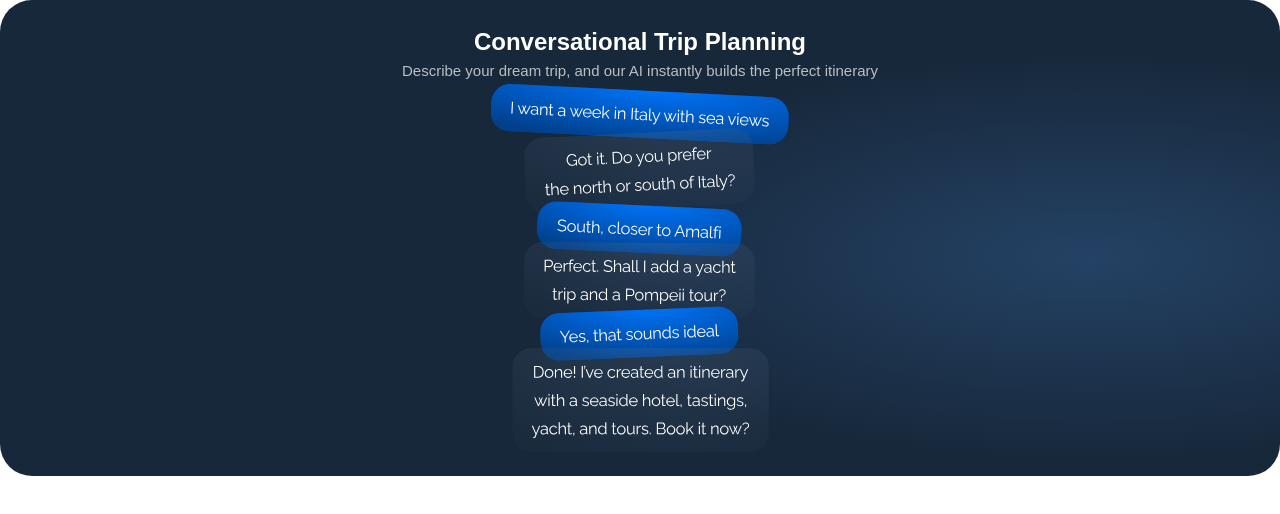
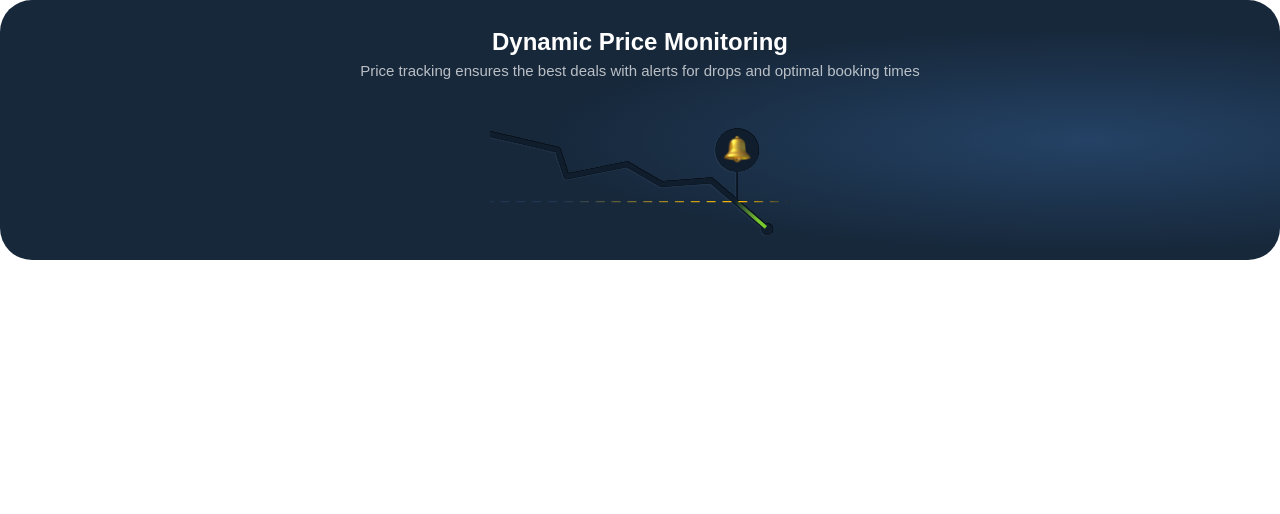
Before and after one commit to elghanbibadr/nuvia, a Next.js app: page / in a window 1280 px wide. Shown: the top 514 px of the page. Built offline with nearby package versions, Linux system fonts and the light colour scheme.

Commit message:
created dynamic price monitoring card

```diff
--- /dev/null
+++ b/app/componenets/DynamicPriceMonitoring.jsx
@@ -0,0 +1,19 @@
+import React from 'react'
+import Card from './Card'
+import Image from 'next/image'
+import priceMonitoring from "@/public/priceMonitoring.svg"
+
+const DynamicPriceMonitoring = () => {
+  return (
+    <Card >
+      <h4>Dynamic Price Monitoring</h4>
+      <p className='text-white/70 text-center font-normal text-[15px] leading-normal'>
+ Price tracking ensures the best deals with alerts for drops and optimal booking times
+      </p>
+
+      <Image className='mx-auto mt-10' src={priceMonitoring} height={300} width={300} alt=''  />
+    </Card>
+  )
+}
+
+export default DynamicPriceMonitoring
--- a/app/page.js
+++ b/app/page.js
@@ -1,11 +1,12 @@
 import React from 'react'
 import ConversationalTipCard from './componenets/ConversationalTipCard'
+import DynamicPriceMonitoring from './componenets/DynamicPriceMonitoring'
 
 
 const page = () => {
   return (
     <>
-      <ConversationalTipCard/>
+      <DynamicPriceMonitoring/>
     </>
   )
 }
```
Also changed, not shown: public/priceMonitoring.svg (added).
